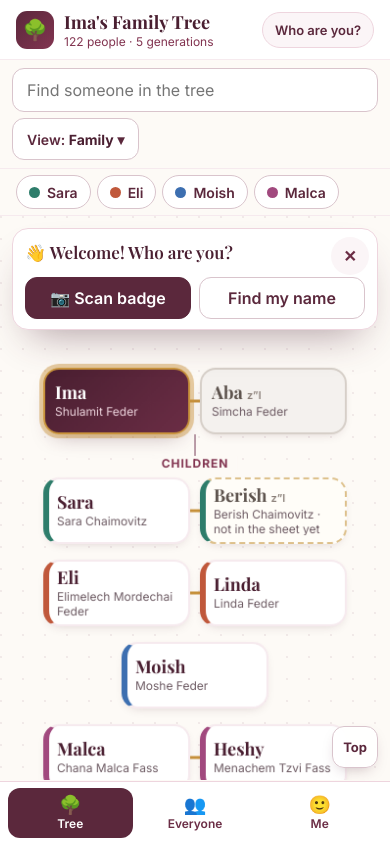
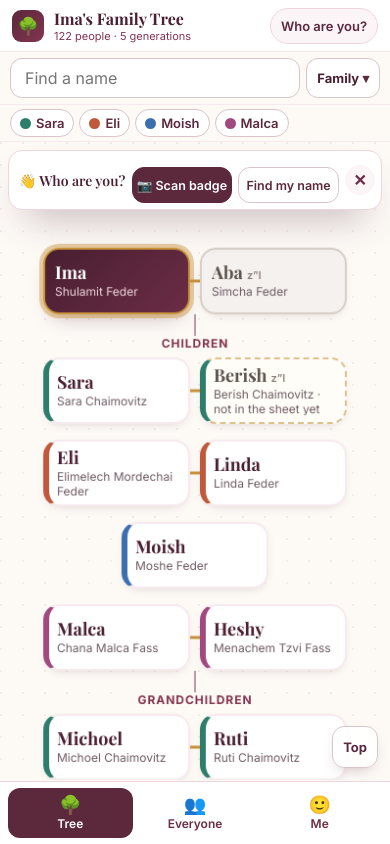
Before and after one commit to michoelct/ima-family-tree, a plain HTML site: page index.html in a window 390 px wide. Drawn offline with nearby package versions, Linux system fonts and the light colour scheme; no server answers; a web font is replaced by a local one.

Commit message:
Phone view: shorter top bar, search and View on one row, slim welcome row, View menu kept on screen
Co-Authored-By: Claude Opus 5.5 <noreply@anthropic.com>

```diff
--- a/css/app.css
+++ b/css/app.css
@@ -239,7 +239,7 @@ input:focus-visible, select:focus-visible, button:focus-visible { outline: 3px s
 .view-btn b { color: var(--plum-900); }
 .view-menu { position: absolute; z-index: 40; top: calc(100% + 6px); right: 0; width: min(360px, calc(100vw - 24px)); background: #fff; border: 1px solid var(--line);
   border-radius: 16px; box-shadow: 0 22px 44px -18px rgba(74,31,49,.45); padding: 6px; }
-@media (max-width: 759px) { .view-menu { left: 0; right: auto; } }
+@media (max-width: 759px) { .view-menu { left: auto; right: 0; max-width: calc(100vw - 20px); } }
 .vm-item { display: flex; gap: 12px; align-items: flex-start; width: 100%; text-align: left; border: 0; background: none; border-radius: 12px; padding: 10px 12px; }
 .vm-item:hover { background: var(--plum-50); }
 .vm-item.on { background: var(--plum-100); }
@@ -431,3 +431,29 @@ body.news .lines .tree-line { stroke: #6d6656; }
 .scan-top p { margin: 0; font-size: 17px; font-weight: 600; text-shadow: 0 1px 4px rgba(0,0,0,.6); }
 .scan-help { margin: 12px auto 0; max-width: 360px; background: rgba(255,255,255,.95); color: var(--ink); border-radius: 14px; padding: 12px 14px; font-size: 14px; line-height: 1.4; }
 .scan-close { position: absolute; bottom: calc(24px + env(safe-area-inset-bottom)); left: 50%; transform: translateX(-50%); width: auto; min-width: 160px; }
+
+/* ---------- phones: give the tree the screen (2026-11-23) ---------- */
+@media (max-width: 759px) {
+  :root { --top-h: 52px; }
+  .top { padding: 0 12px; gap: 8px; }
+  .logo { width: 32px; height: 32px; font-size: 17px; border-radius: 9px; }
+  .brand h1 { font-size: 16px; }
+  .brand p { font-size: 11px; }
+  .me-chip { padding: 5px 10px; font-size: 13px; }
+  /* search and View on one row; Open/Close families sit beside them and wrap only if they must */
+  .tree-bar { flex-wrap: wrap; padding: 6px 10px; }
+  #treeFind { flex: 1 1 100px; min-height: 40px; }
+  .vb-l { display: none; }
+  .tree-tools { width: auto; gap: 6px; }
+  .tool { min-height: 40px; padding: 0 10px; font-size: 13px; }
+  .branch-bar { padding: 4px 10px; gap: 5px; }
+  .br-chip { min-height: 28px; padding: 0 9px; font-size: 13px; gap: 5px; }
+  /* the welcome card becomes one slim row */
+  .hello-card { display: flex; align-items: center; gap: 6px; left: 8px; right: 8px; top: 8px; padding: 6px 6px 6px 10px; border-radius: 14px; }
+  .hello-title { margin: 0; font-size: 15px; white-space: nowrap; flex: 0 0 auto; }
+  .hello-w { display: none; }
+  .hello-row { flex: 1; gap: 6px; min-width: 0; }
+  .hello-title { font-size: 14px; }
+  .hello-row .btn { flex: 1 1 0; min-width: 0; min-height: 36px; font-size: 12.5px; padding: 0 6px; overflow: hidden; text-overflow: ellipsis; }
+  .hello-x { order: 3; position: static; flex: 0 0 auto; width: 30px; height: 30px; }
+}
--- a/index.html
+++ b/index.html
@@ -9,7 +9,7 @@
   <link rel="preconnect" href="https://fonts.googleapis.com">
   <link rel="preconnect" href="https://fonts.gstatic.com" crossorigin>
   <link href="https://fonts.googleapis.com/css2?family=Inter:wght@400;500;600;700;800&family=Playfair+Display:ital,wght@0,600;0,700;0,900;1,700&family=Old+Standard+TT:ital,wght@0,400;0,700;1,400&display=swap" rel="stylesheet">
-  <link rel="stylesheet" href="css/app.css?v=33">
+  <link rel="stylesheet" href="css/app.css?v=34">
 </head>
 <body>
   <header class="top">
@@ -32,11 +32,11 @@
     <!-- TREE -->
     <section id="view-tree" class="view on">
       <div class="tree-bar">
-        <input id="treeFind" type="search" placeholder="Find someone in the tree" autocomplete="off" aria-label="Find someone in the tree">
+        <input id="treeFind" type="search" placeholder="Find a name" autocomplete="off" aria-label="Find someone in the tree">
         <div id="treeFindList" class="find-list" hidden></div>
         <div class="tree-tools">
           <div class="view-pick">
-            <button id="viewBtn" class="tool view-btn" aria-haspopup="true" aria-expanded="false" aria-controls="viewMenu">View: <b id="viewName">…</b> <span aria-hidden="true">▾</span></button>
+            <button id="viewBtn" class="tool view-btn" aria-haspopup="true" aria-expanded="false" aria-controls="viewMenu"><span class="vb-l">View: </span><b id="viewName">…</b> <span aria-hidden="true">▾</span></button>
             <div id="viewMenu" class="view-menu" role="menu" aria-label="How to show the family" hidden>
               <div id="viewOpts" class="vm-opts">
                 <label><input type="checkbox" id="optColours"> Colour each family branch</label>
@@ -64,7 +64,7 @@
           <button class="scan-fab" data-scan aria-label="Scan a badge"><span aria-hidden="true">📷</span> Scan a badge</button>
           <div id="hello" class="hello-card" hidden>
             <button class="hello-x" id="helloX" aria-label="Close">✕</button>
-            <p class="hello-title">👋 Welcome! Who are you?</p>
+            <p class="hello-title">👋 <span class="hello-w">Welcome! </span>Who are you?</p>
             <p class="hello-text">Scan your own badge or find your name — then the tree shows how you're related to everyone here.</p>
             <div class="hello-row">
               <button class="btn primary" data-scan>📷 Scan badge</button>
@@ -143,12 +143,12 @@
   <div id="toast" class="toast" hidden></div>
   <div id="printRoot" class="print-root"></div>
 
-  <script src="js/config.js?v=33"></script>
-  <script src="js/vendor/qrcode.min.js?v=33"></script>
-  <script src="js/data.js?v=33"></script>
-  <script src="js/relations.js?v=33"></script>
-  <script src="js/views.js?v=33"></script>
-  <script src="js/layout.js?v=33"></script>
-  <script src="js/app.js?v=33"></script>
+  <script src="js/config.js?v=34"></script>
+  <script src="js/vendor/qrcode.min.js?v=34"></script>
+  <script src="js/data.js?v=34"></script>
+  <script src="js/relations.js?v=34"></script>
+  <script src="js/views.js?v=34"></script>
+  <script src="js/layout.js?v=34"></script>
+  <script src="js/app.js?v=34"></script>
 </body>
 </html>
```
